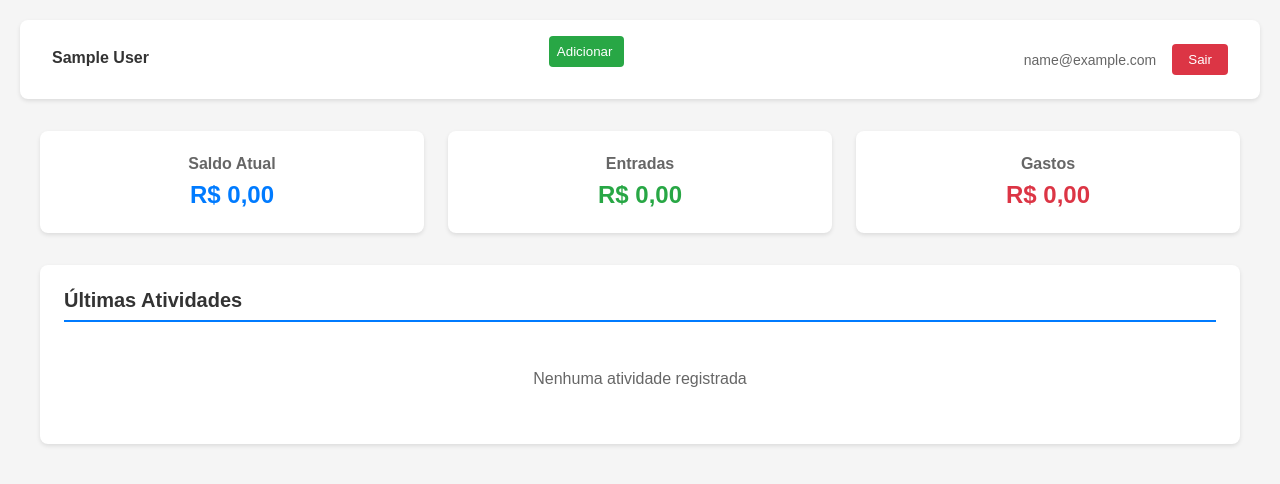
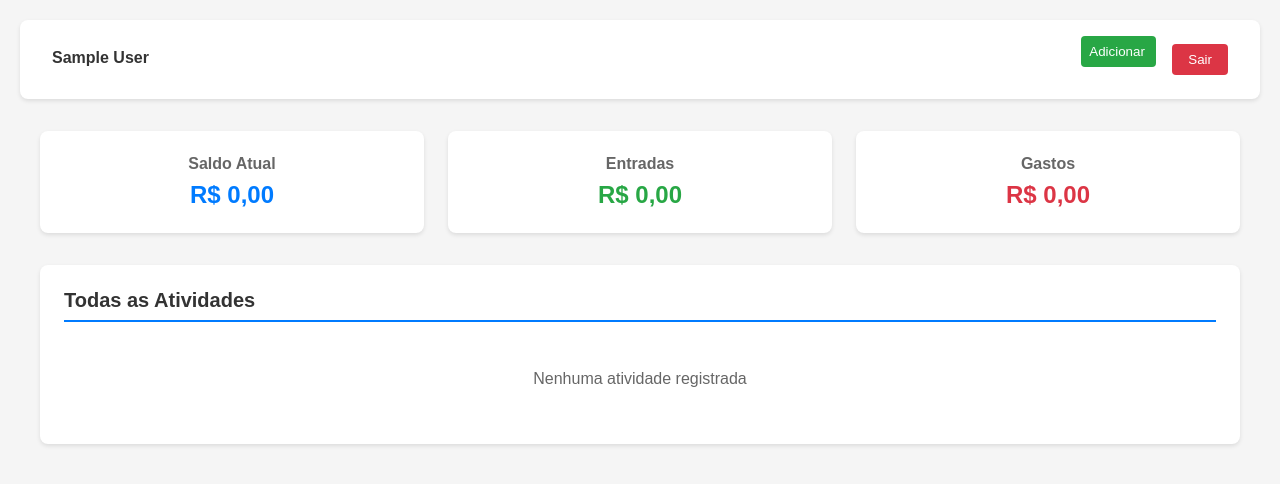
Before and after one commit to Fabioalbuqueque/Planning, a Next.js app: page /dashboard in a window 1280 px wide. Shown: the top 484 px of the page. Built offline with nearby package versions, Linux system fonts and the light colour scheme; sample sign-in values are in the browser's storage.

Commit message:
mudança no css e apagando pasta

```diff
--- a/next.config.mjs
+++ b/next.config.mjs
@@ -2,3 +2,7 @@
 const nextConfig = {};
 
 export default nextConfig;
+
+module.exports = {
+    allowedDevOrigins: ['local-origin.dev', '*.local-origin.dev'],
+  }
--- a/src/app/dashboard/page.jsx
+++ b/src/app/dashboard/page.jsx
@@ -200,14 +200,14 @@ export default function Dashboard() {
       <StylesHeader>
       <StylesUserName>{user.name}</StylesUserName>
 
-        <StylesAddButton onClick={() => setShowModal(true)}>
-           Adicionar
-        </StylesAddButton>
+
 
         <div style={{ display: 'flex', alignItems: 'center' }}>
           <StylesUserInfo>
 
-            <StylesUserEmail>{user.email}</StylesUserEmail>
+            <StylesAddButton onClick={() => setShowModal(true)}>
+           Adicionar
+        </StylesAddButton>
           </StylesUserInfo>
           <StylesLogoutButton onClick={handleLogout}>
             Sair
@@ -242,13 +242,12 @@ export default function Dashboard() {
 
 
         <StylesActivitiesList>
-          <StylesActivitiesTitle>Últimas Atividades</StylesActivitiesTitle>
+          <StylesActivitiesTitle>Todas as Atividades</StylesActivitiesTitle>
           {transactions.length === 0 ? (
             <StylesNoActivities>Nenhuma atividade registrada</StylesNoActivities>
           ) : (
             transactions
               .sort((a, b) => new Date(b.date) - new Date(a.date))
-              .slice(0, 5)
               .map(transaction => (
                 <StylesActivityItem key={transaction.id}>
                   {editingTransaction?.id === transaction.id ? (
@@ -329,7 +328,7 @@ export default function Dashboard() {
           <StylesModal>
             <StylesModalContent>
               <StylesModalHeader>
-                <h2>Adicionar Transação</h2>
+                <h2>Adicionar</h2>
                 <StylesModalClose onClick={() => setShowModal(false)}>
                   ×
                 </StylesModalClose>
@@ -341,7 +340,7 @@ export default function Dashboard() {
                   value={formData.type}
                   onChange={handleChange}
                 >
-                  <option value="receita">Receita</option>
+                  <option value="receita">Entradas</option>
                   <option value="gasto">Gasto</option>
                 </StylesModalSelect>
 
```
